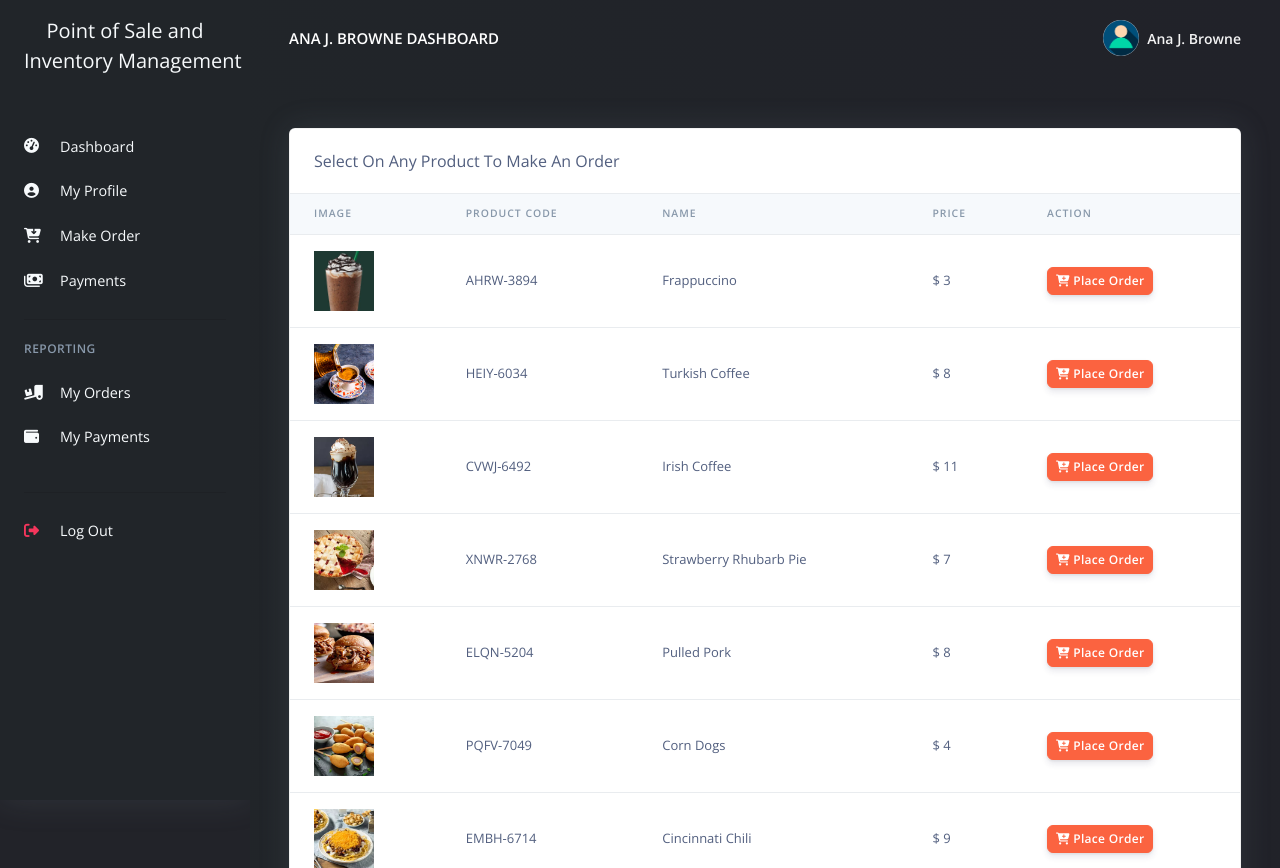
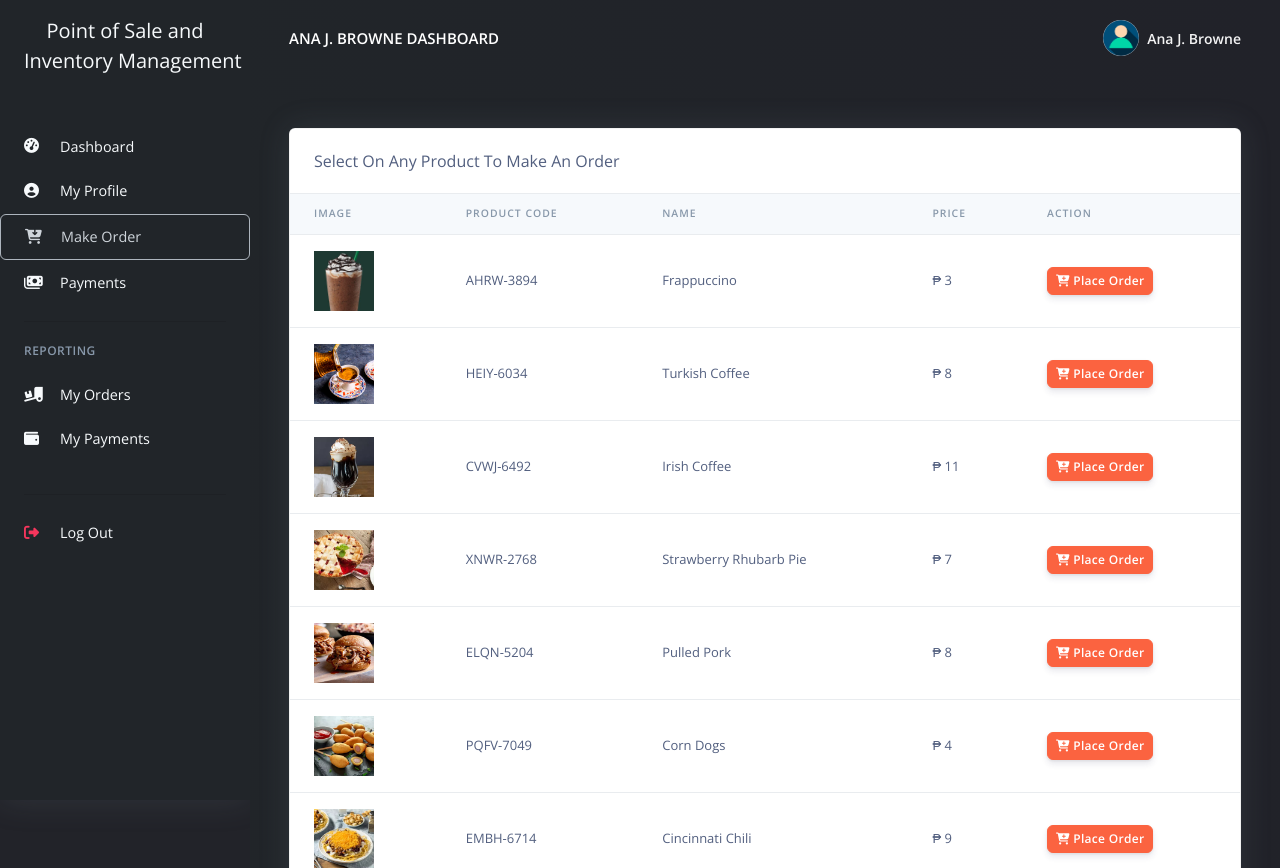
Before and after one commit to echjiy/project-oop-possystem, a PHP site: page /pos/customer/orders.php in a window 1280 px wide. Shown: the top 868 px of the page. Run offline with PHP 8.4, Linux system fonts and the light colour scheme; a user stored in the database is signed in; data comes from the database, SQL or seed files in the repository; some libraries are stand-ins or nearby versions.

Commit message:
modified:   pos/customer/change_profile.php 	modified:   pos/customer/dashboard.php 	modified:   pos/customer/orders.php 	modified:   pos/customer/orders_reports.php 	modified:   pos/customer/partials/_sidebar.php 	modified:   pos/customer/payments.php 	modified:   pos/customer/payments_reports.php

```diff
--- a/pos/customer/orders.php
+++ b/pos/customer/orders.php
@@ -67,7 +67,7 @@ require_once('partials/_head.php');
                       </td>
                       <td><?php echo $prod->prod_code; ?></td>
                       <td><?php echo $prod->prod_name; ?></td>
-                      <td>$ <?php echo $prod->prod_price; ?></td>
+                      <td>₱ <?php echo $prod->prod_price; ?></td>
                       <td>
                         <a href="make_oder.php?prod_id=<?php echo $prod->prod_id; ?>&prod_name=<?php echo $prod->prod_name; ?>&prod_price=<?php echo $prod->prod_price; ?>">
                           <button class="btn btn-sm btn-warning">
@@ -95,5 +95,11 @@ require_once('partials/_head.php');
   require_once('partials/_scripts.php');
   ?>
 </body>
-
+<script>
+  $(document).ready(function(){
+    $("#orders-nav").attr({
+      "class" : "nav-link text-light border border-light rounded rounded-end"
+    });
+  });
+</script>
 </html>
--- a/pos/customer/partials/_sidebar.php
+++ b/pos/customer/partials/_sidebar.php
@@ -12,7 +12,7 @@ while ($customer = $res->fetch_object()) {
     <div class="container-fluid">
       <!-- Toggler -->
       <button class="navbar-toggler" type="button" data-toggle="collapse" data-target="#sidenav-collapse-main" aria-controls="sidenav-main" aria-expanded="false" aria-label="Toggle navigation">
-        <span class="navbar-toggler-icon"></span>
+        <i class="fa-solid fa-list text-light"></i>
       </button>
       <!-- Brand -->
       <a class="navbar-brand text-secondary  pt-0" href="dashboard.php">
@@ -83,22 +83,22 @@ while ($customer = $res->fetch_object()) {
         <!-- Navigation -->
         <ul class="navbar-nav">
           <li class="nav-item">
-            <a class="nav-link text-secondary" href="dashboard.php">
+            <a class="nav-link text-secondary" href="dashboard.php" id="dashboard-nav">
               <i class="fa-solid fa-gauge-high"></i> Dashboard
             </a>
           </li>
           <li class="nav-item">
-            <a class="nav-link text-secondary" href="change_profile.php">
+            <a class="nav-link text-secondary" href="change_profile.php" id="profile-nav">
               <i class="fa-solid fa-circle-user"></i> My Profile
             </a>
           </li>
           <li class="nav-item">
-            <a class="nav-link text-secondary" href="orders.php">
+            <a class="nav-link text-secondary" href="orders.php" id="orders-nav">
               <i class="fa-solid fa-cart-arrow-down"></i></i>Make Order
             </a>
           </li>
           <li class="nav-item">
-            <a class="nav-link text-secondary" href="payments.php">
+            <a class="nav-link text-secondary" href="payments.php" id="payments-nav">
               <i class="fa-solid fa-money-bills"></i> Payments
             </a>
           </li>
@@ -110,12 +110,12 @@ while ($customer = $res->fetch_object()) {
         <!-- Navigation -->
         <ul class="navbar-nav mb-md-3">
           <li class="nav-item">
-            <a class="nav-link text-secondary" href="orders_reports.php">
+            <a class="nav-link text-secondary" href="orders_reports.php" id="orders2-nav">
               <i class="fa-solid fa-truck-ramp-box"></i> My Orders
             </a>
           </li>
           <li class="nav-item">
-            <a class="nav-link text-secondary" href="payments_reports.php">
+            <a class="nav-link text-secondary" href="payments_reports.php" id="payments2-nav">
               <i class="fa-solid fa-wallet"></i> My Payments
             </a>
           </li>
```
Also changed, not shown: pos/customer/change_profile.php (+11 -1 lines), pos/customer/dashboard.php (+7 -0 lines), pos/customer/orders_reports.php (+7 -1 lines), pos/customer/payments.php (+7 -1 lines), pos/customer/payments_reports.php (+7 -1 lines).
